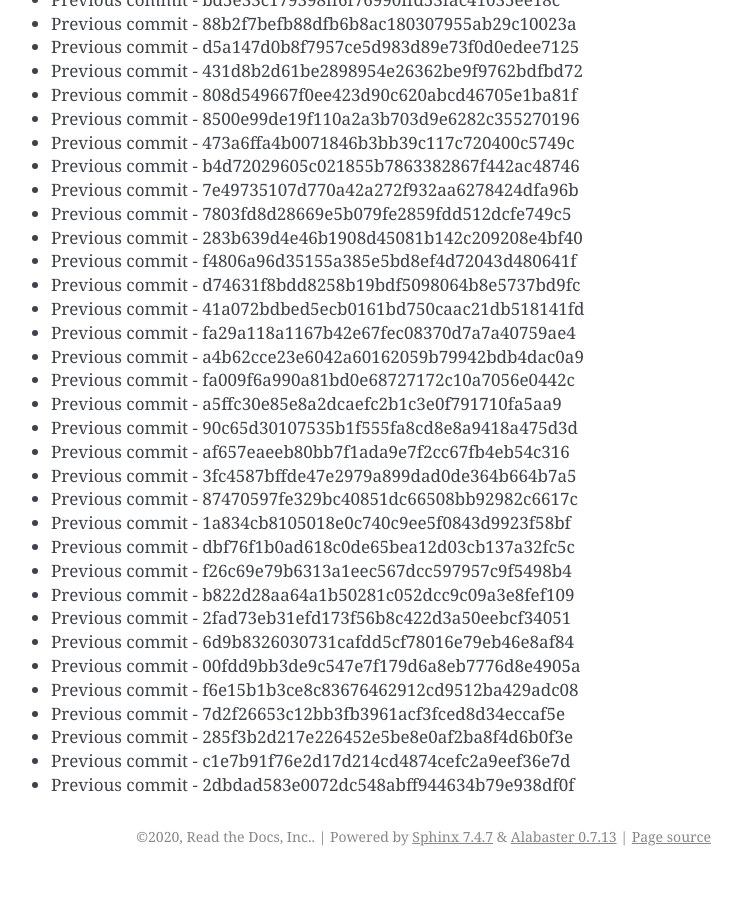
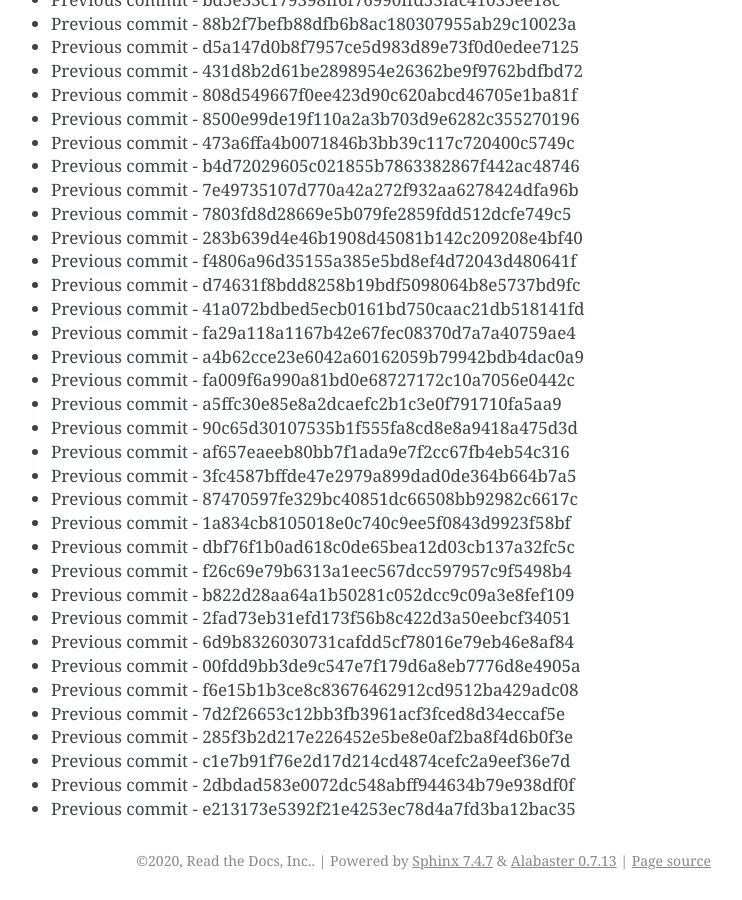
Before and after one commit to readthedocs/rtd-git-stresstest, a Sphinx documentation site: the page built from docs/updates.rst, in a window 1280 px wide and 900 px high, scrolled down 5320 px. Shown: the whole window, without its empty margins (399-1141 px from the left). Built offline with Sphinx 7.4.7, drawn with Linux system fonts in a browser that asks for light colours; before the commit the page ends 6196 px from its top, so only the background shows below that.

Commit message:
Generating commit from previous: e213173e5392f21e4253ec78d4a7fd3ba12bac35

```diff
--- a/docs/updates.rst
+++ b/docs/updates.rst
@@ -255,3 +255,4 @@ It can be tested for any performance characteristics.
 * Previous commit - 285f3b2d217e226452e5be8e0af2ba8f4d6b0f3e
 * Previous commit - c1e7b91f76e2d17d214cd4874cefc2a9eef36e7d
 * Previous commit - 2dbdad583e0072dc548abff944634b79e938df0f
+* Previous commit - e213173e5392f21e4253ec78d4a7fd3ba12bac35
```
